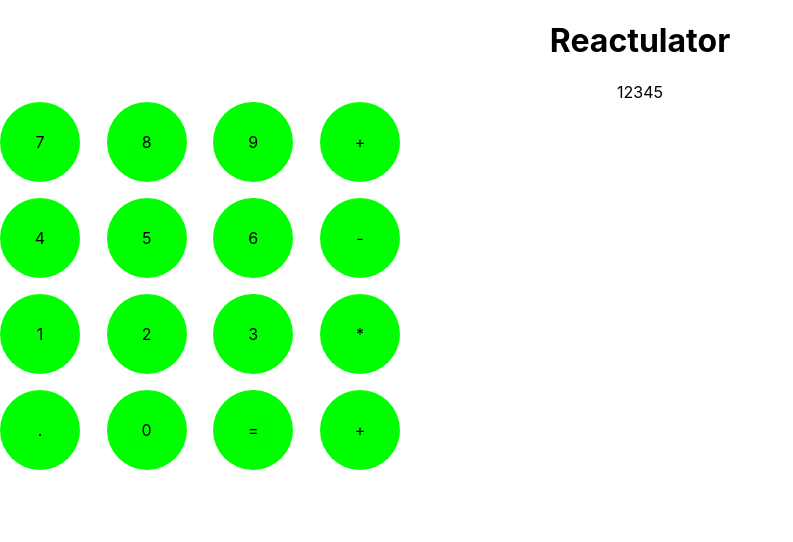
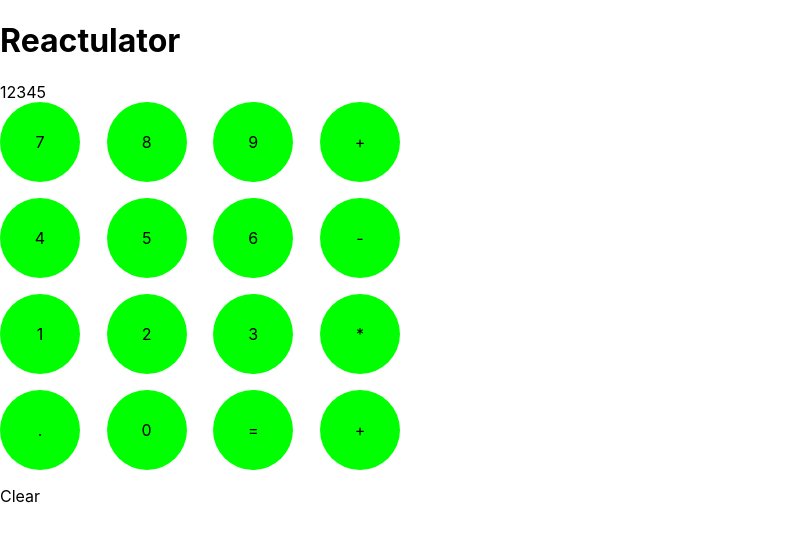
Before and after one commit to ihatetoast/reactulator, a React (Create React App) app: page / in a window 1280 px wide. Shown: the top 542 px of the page, without its empty margins (0-793 px from the left). Built offline with nearby package versions, Linux system fonts and the light colour scheme.

Commit message:
clear button, reset style

```diff
--- a/package.json
+++ b/package.json
@@ -6,6 +6,7 @@
     "@testing-library/jest-dom": "^4.2.4",
     "@testing-library/react": "^9.3.2",
     "@testing-library/user-event": "^7.1.2",
+    "mathjs": "^7.5.1",
     "react": "^16.14.0",
     "react-dom": "^16.14.0",
     "react-scripts": "3.4.3",
--- a/src/App.css
+++ b/src/App.css
@@ -1,38 +1,4 @@
-.App {
-  text-align: center;
+.app{
+  display:flex;
+  flex-direction: column;
 }
-
-.App-logo {
-  height: 40vmin;
-  pointer-events: none;
-}
-
-@media (prefers-reduced-motion: no-preference) {
-  .App-logo {
-    animation: App-logo-spin infinite 20s linear;
-  }
-}
-
-.App-header {
-  background-color: #282c34;
-  min-height: 100vh;
-  display: flex;
-  flex-direction: column;
-  align-items: center;
-  justify-content: center;
-  font-size: calc(10px + 2vmin);
-  color: white;
-}
-
-.App-link {
-  color: #61dafb;
-}
-
-@keyframes App-logo-spin {
-  from {
-    transform: rotate(0deg);
-  }
-  to {
-    transform: rotate(360deg);
-  }
-}
--- a/src/App.js
+++ b/src/App.js
@@ -5,7 +5,7 @@ import './App.css';
 
 function App() {
   return (
-    <div className="App">
+    <div className="app">
       <Header />
       <CalculatorBasic />
     </div>
--- a/src/components/ButtonKey.jsx
+++ b/src/components/ButtonKey.jsx
@@ -2,10 +2,12 @@ import React from 'react'
 import styled from 'styled-components';
 
 const StyledButtonKey = styled.div`
+    display:flex;
+    justify-content: center;
+    align-items: center;
     border-radius: 50%;
     background: lime;
     height: 5em;
-    line-height: 5em;
     width: 5em;
 `
 
--- a/src/components/CalculatorBasic.jsx
+++ b/src/components/CalculatorBasic.jsx
@@ -1,7 +1,9 @@
 import React from 'react'
 import Screen from './Screen'
 import ButtonKey from './ButtonKey'
+import ClrButton from './ClrButton'
 import styled from 'styled-components';
+import * as math from 'mathjs';
 
 const ButtonRow = styled.div`
     display: flex;
@@ -10,6 +12,7 @@ const ButtonRow = styled.div`
     width: 25rem;
 `
 const  CalculatorBasic =() =>{
+    console.log(math.evaluate('12 / (2.3 + 0.7)'))
     return (
         <div>
             <Screen />
@@ -37,6 +40,9 @@ const  CalculatorBasic =() =>{
                 <ButtonKey val={"="}/>
                 <ButtonKey val={"+"}/>
             </ButtonRow>
+            <div>
+            <ClrButton />
+            </div>
         </div>
     )
 }
--- /dev/null
+++ b/src/components/ClrButton.jsx
@@ -0,0 +1,10 @@
+import React from 'react'
+
+const ClrButton =()=> {
+    return (
+        <div>
+            Clear
+        </div>
+    )
+}
+export default  ClrButton
```
Also changed, not shown: 1 other file (tests, documents, lock files or other folders).
